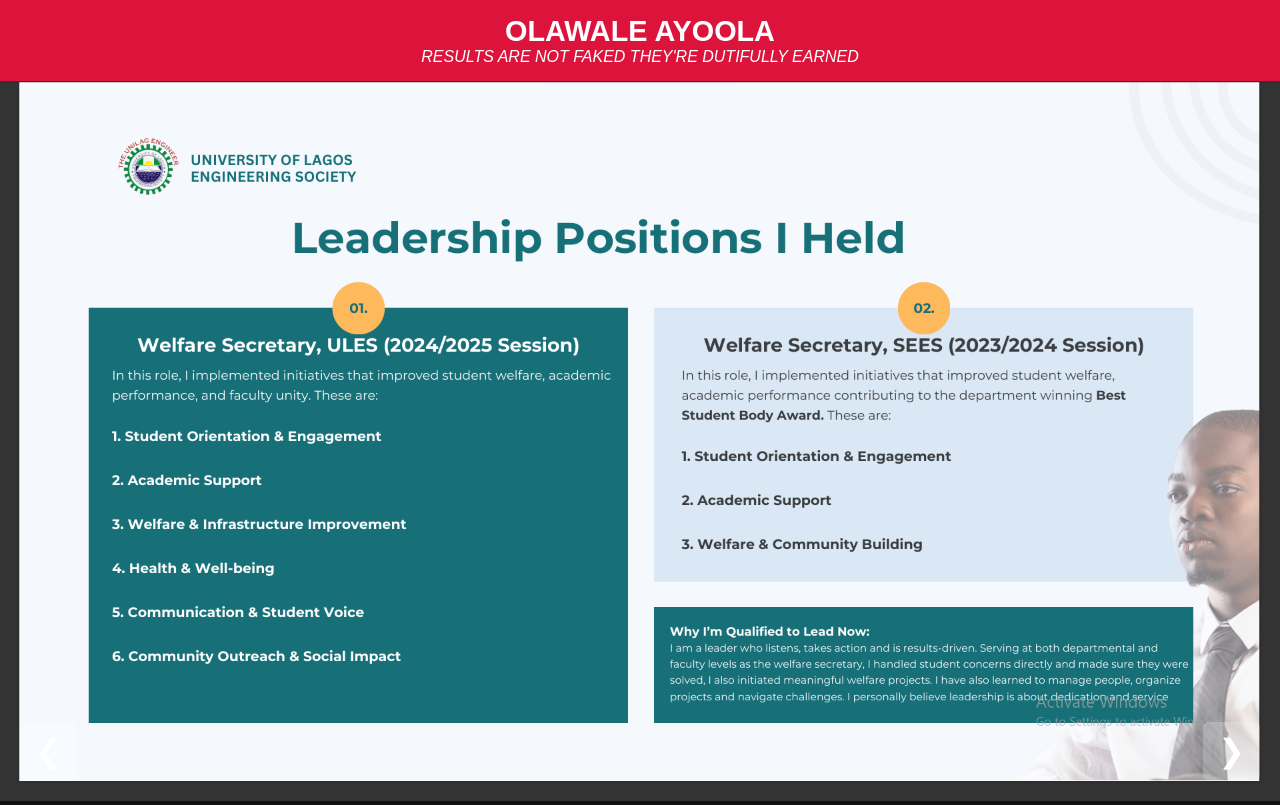
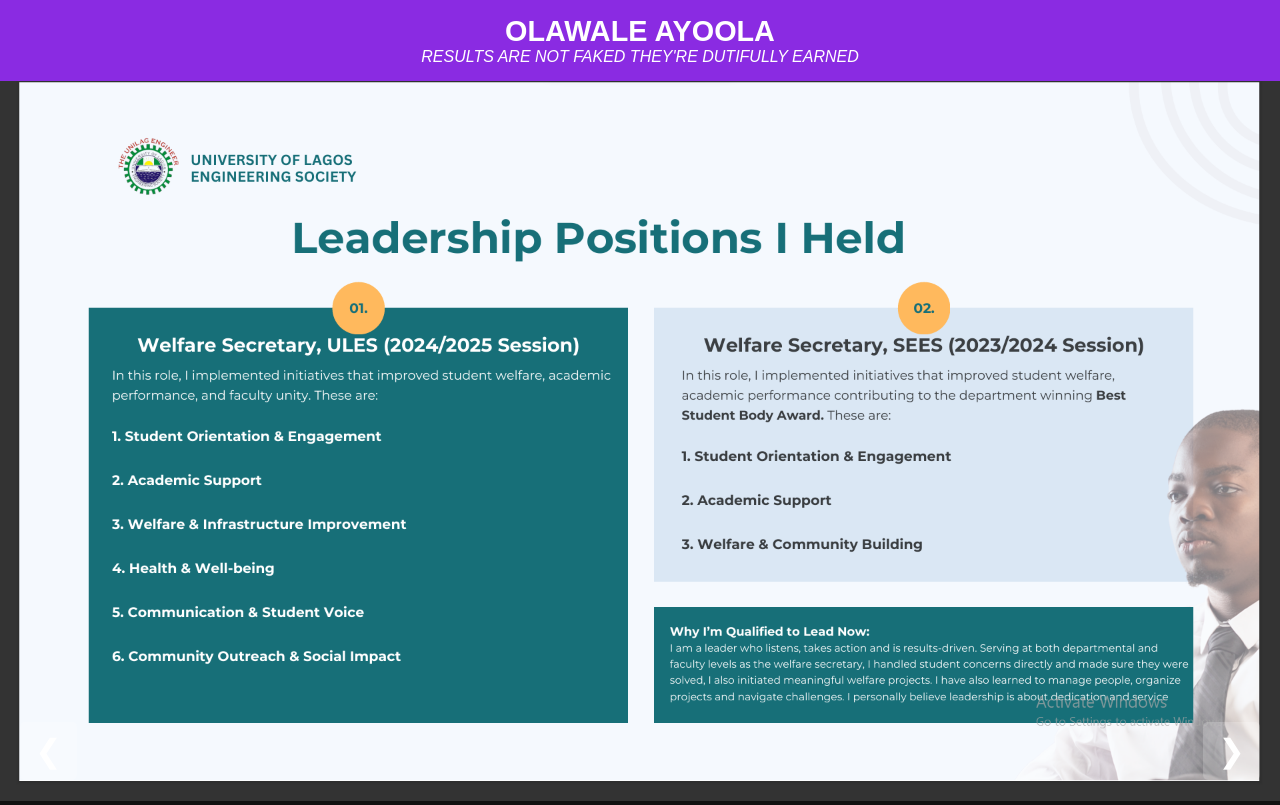
Before and after one commit to AkoredeAzeez/waleslides, a plain HTML site: page index.html in a window 1280 px wide. Drawn offline with Linux system fonts and the light colour scheme.

```diff
--- a/style.css
+++ b/style.css
@@ -14,7 +14,7 @@
 
 header {
     padding: 15px;
-    background: crimson;
+    background: blueviolet;
 }
 
 header h1 {
```
